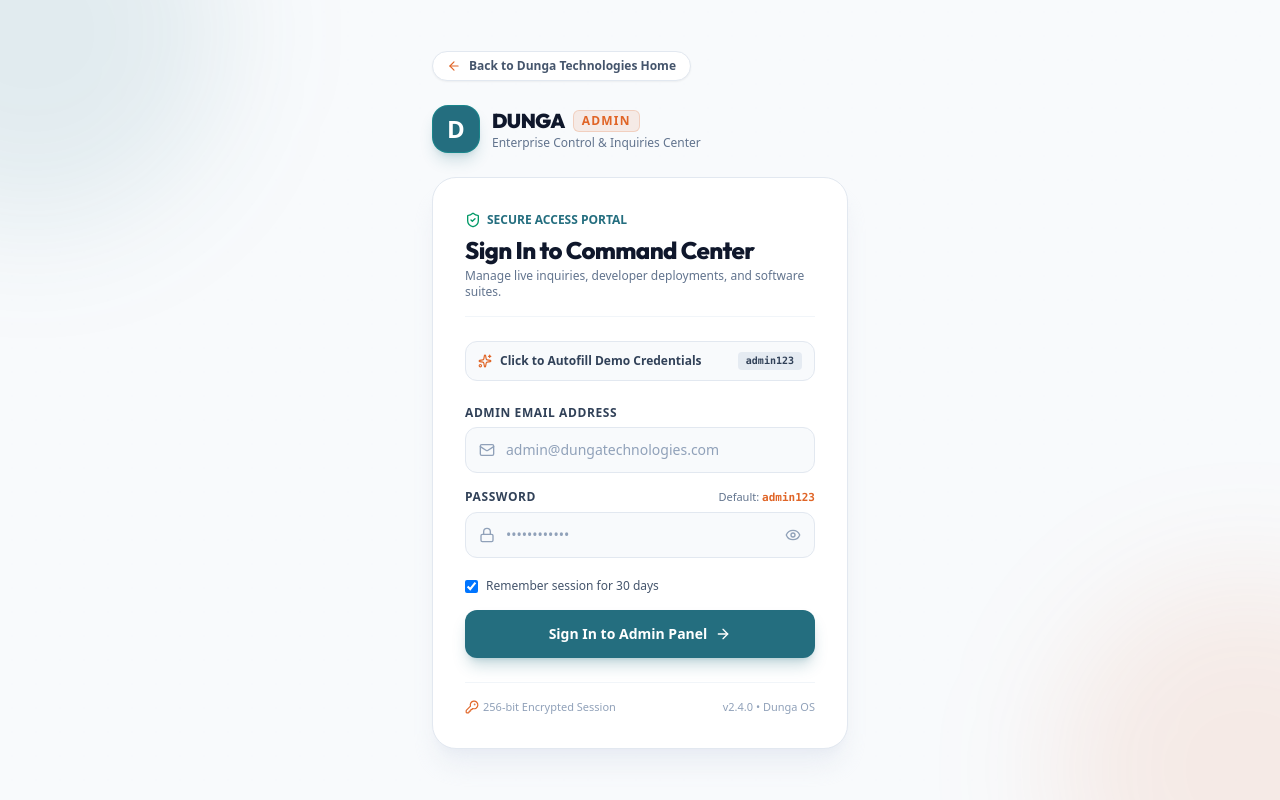
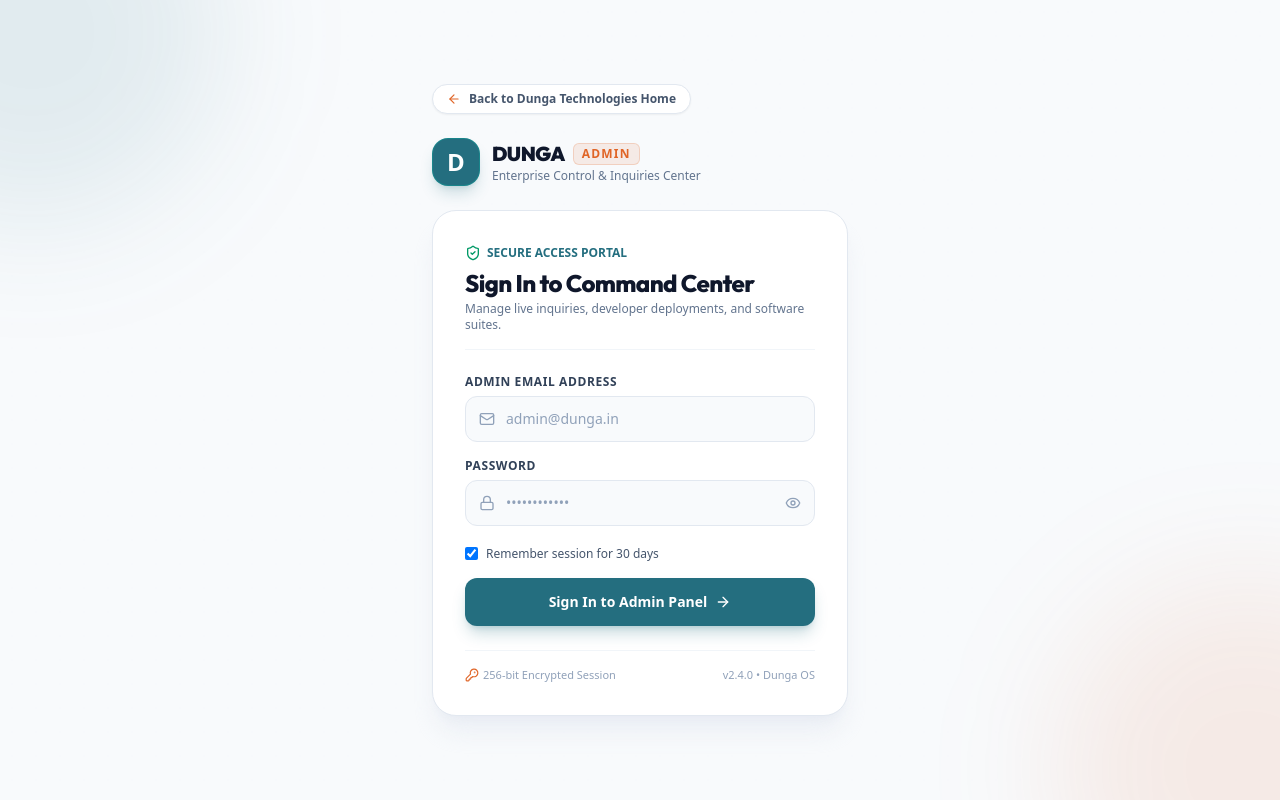
Before and after one commit to omchangela/dunga_website, a Next.js app: page /admin/login in a window 1280 px wide. Built offline with nearby package versions, Linux system fonts and the light colour scheme.

Commit message:
fix(security): sanitize admin login error message and remove exposed credential hints

```diff
--- a/src/app/admin/login/page.tsx
+++ b/src/app/admin/login/page.tsx
@@ -11,12 +11,8 @@ import {
   Eye,
   EyeOff,
   ArrowRight,
-  Sparkles,
-  Zap,
-  CheckCircle2,
   AlertCircle,
   KeyRound,
-  Layers,
   ArrowLeft
 } from 'lucide-react';
 
@@ -55,12 +51,6 @@ export default function AdminLoginPage() {
     } finally {
       setIsLoading(false);
     }
-  };
-
-  const handleFillDemo = () => {
-    setEmail('admin@dungatechnologies.com');
-    setPassword('admin123');
-    setErrorMessage('');
   };
 
   return (
@@ -125,21 +115,6 @@ export default function AdminLoginPage() {
             </div>
           )}
 
-          {/* Quick Demo Fill Button */}
-          <button
-            type="button"
-            onClick={handleFillDemo}
-            className="w-full py-2.5 px-3 rounded-xl bg-slate-50 hover:bg-[#e6f4f7]/50 border border-slate-200 hover:border-teal-300 text-xs font-semibold text-slate-700 hover:text-slate-900 flex items-center justify-between transition-all group cursor-pointer"
-          >
-            <div className="flex items-center gap-2">
-              <Sparkles className="w-3.5 h-3.5 text-[#E06527] group-hover:rotate-12 transition-transform" />
-              <span>Click to Autofill Demo Credentials</span>
-            </div>
-            <span className="text-[10px] bg-slate-200/80 text-slate-700 px-2 py-0.5 rounded font-mono font-bold">
-              admin123
-            </span>
-          </button>
-
           {/* Login Form */}
           <form onSubmit={handleSubmit} className="space-y-4">
 
@@ -155,7 +130,7 @@ export default function AdminLoginPage() {
                 <input
                   type="email"
                   required
-                  placeholder="admin@dungatechnologies.com"
+                  placeholder="admin@dunga.in"
                   value={email}
                   onChange={(e) => setEmail(e.target.value)}
                   className="w-full bg-slate-50 border border-slate-200 rounded-xl pl-10 pr-3.5 py-3 text-xs sm:text-sm text-slate-900 placeholder-slate-400 focus:outline-none focus:bg-white focus:ring-2 focus:ring-[#246E7F] focus:border-transparent transition-all"
@@ -169,9 +144,6 @@ export default function AdminLoginPage() {
                 <label className="block text-xs font-bold text-slate-700 uppercase tracking-wider">
                   Password
                 </label>
-                <span className="text-[11px] text-slate-500 font-medium">
-                  Default: <code className="text-[#E06527] font-bold">admin123</code>
-                </span>
               </div>
               <div className="relative">
                 <div className="absolute inset-y-0 left-0 pl-3.5 flex items-center pointer-events-none text-slate-400">
--- a/src/app/api/auth/login/route.ts
+++ b/src/app/api/auth/login/route.ts
@@ -12,13 +12,13 @@ export async function POST(request: NextRequest) {
       );
     }
 
-    // Default Super Admin Credentials
-    const defaultEmail = 'admin@dungatechnologies.com';
+    // Default Super Admin Credentials Fallback
+    const validEmails = ['admin@dunga.in', 'admin@dungatechnologies.com', 'admin@dunga.com'];
     const defaultPassword = 'admin123';
 
     if (process.env.DATABASE_URL) {
       const adminUser = await prisma.adminUser.findUnique({
-        where: { email },
+        where: { email: email.toLowerCase().trim() },
       });
 
       if (adminUser) {
@@ -42,13 +42,13 @@ export async function POST(request: NextRequest) {
       }
     }
 
-    // Default Demo Login Fallback
-    if (email.toLowerCase() === defaultEmail && password === defaultPassword) {
+    // Default Fallback
+    if (validEmails.includes(email.toLowerCase().trim()) && password === defaultPassword) {
       return NextResponse.json({
         success: true,
         user: {
           name: 'Om Changela',
-          email: 'admin@dungatechnologies.com',
+          email: email.toLowerCase().trim(),
           role: 'Super Administrator & Founder',
         },
         token: `dunga_admin_session_${Date.now()}`,
@@ -56,7 +56,7 @@ export async function POST(request: NextRequest) {
     }
 
     return NextResponse.json(
-      { success: false, error: 'Invalid admin credentials.' },
+      { success: false, error: 'Invalid email or password.' },
       { status: 401 }
     );
   } catch (error: any) {
--- a/src/context/AdminAuthContext.tsx
+++ b/src/context/AdminAuthContext.tsx
@@ -55,6 +55,7 @@ export const AdminAuthProvider: React.FC<{ children: React.ReactNode }> = ({ chi
 
     // Accept primary admin credentials or demo credentials
     if (
+      (trimmedEmail === 'admin@dunga.in' && pass === 'admin123') ||
       (trimmedEmail === 'admin@dungatechnologies.com' && pass === 'admin123') ||
       (trimmedEmail === 'admin@dunga.com' && pass === 'admin123') ||
       (trimmedEmail.includes('@') && pass.length >= 6) // flexible for owner testing
@@ -62,7 +63,7 @@ export const AdminAuthProvider: React.FC<{ children: React.ReactNode }> = ({ chi
       const user: AdminUser = {
         ...DEFAULT_ADMIN,
         email: trimmedEmail,
-        name: trimmedEmail === 'admin@dungatechnologies.com' ? 'Om Changela' : trimmedEmail.split('@')[0],
+        name: trimmedEmail === 'admin@dunga.in' || trimmedEmail === 'admin@dungatechnologies.com' ? 'Om Changela' : trimmedEmail.split('@')[0],
         lastLogin: new Date().toISOString()
       };
 
@@ -77,7 +78,7 @@ export const AdminAuthProvider: React.FC<{ children: React.ReactNode }> = ({ chi
 
     return {
       success: false,
-      error: 'Invalid admin credentials. Please use admin@dungatechnologies.com / admin123'
+      error: 'Invalid email or password. Please verify your credentials and try again.'
     };
   };
 
```
